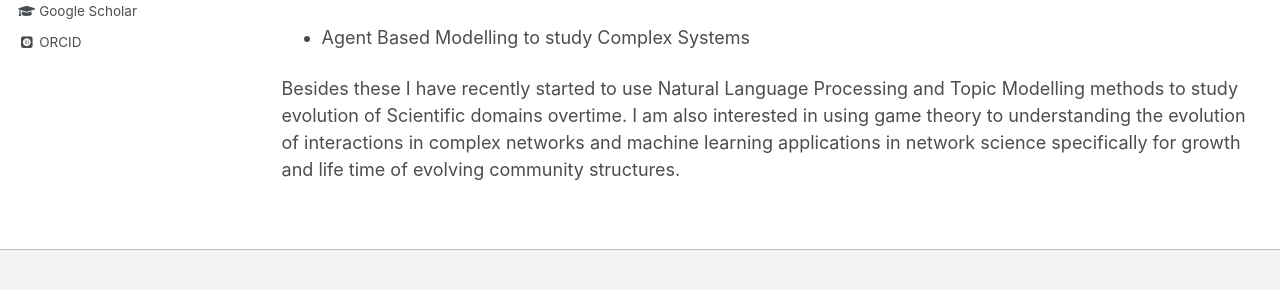
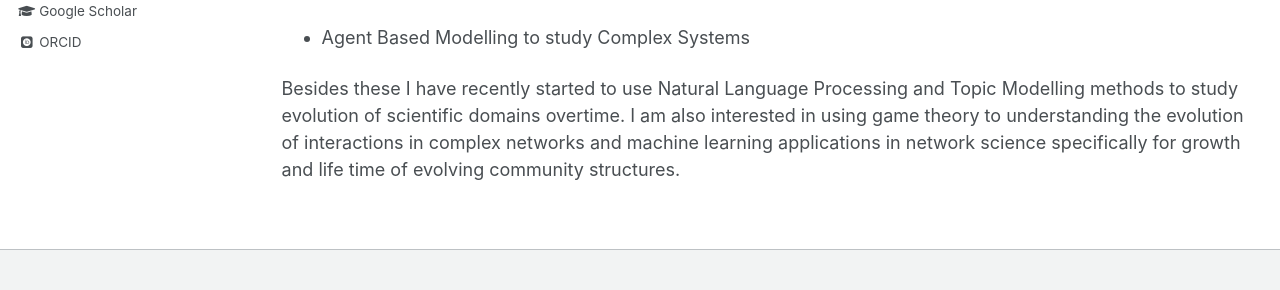
Before and after one commit to ChakreshIITGN/ChakreshIITGN.github.io, a Jekyll site: the page built from _pages/research_interests.md, in a window 1280 px wide and 981 px high. Shown: the part 577-867 px from the top of the window. Built offline with Jekyll 4.4.1, drawn with Linux system fonts in a browser that asks for light colours; some web fonts are replaced.

```diff
--- a/_pages/research_interests.md
+++ b/_pages/research_interests.md
@@ -23,4 +23,4 @@ My research interest broadly is in understanding the structure and properties of
 
 * Agent Based Modelling to study Complex Systems
 
-Besides these I have recently started to use Natural Language Processing and Topic Modelling methods to study evolution of Scientific domains overtime. I am also interested in using game theory to understanding the evolution of interactions in complex networks and machine learning applications in network science specifically for growth and life time of evolving community structures.
+Besides these I have recently started to use Natural Language Processing and Topic Modelling methods to study evolution of scientific domains overtime. I am also interested in using game theory to understanding the evolution of interactions in complex networks and machine learning applications in network science specifically for growth and life time of evolving community structures.
```
